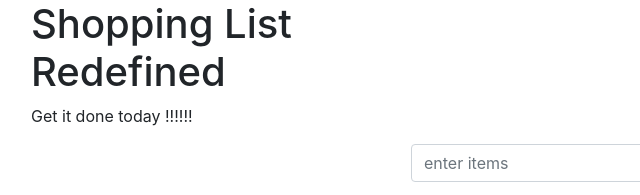
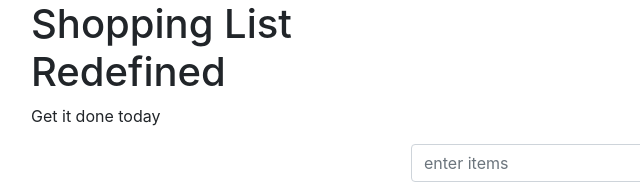
Before and after one commit to rk2609/test1, a website: page index.html in a window 1280 px wide. Shown: the top 195 px of the page, 54-694 px from the left. Drawn offline with nearby package versions, Linux system fonts and the light colour scheme.

Commit message:
changed again

```diff
--- a/index.html
+++ b/index.html
@@ -16,7 +16,7 @@
 		<div class="row">
 			<div class="col-md-4 col-md-offset-3">
 				<h1>Shopping List Redefined</h1>
-				<p id="first">Get it done today !!!!!!</p>
+				<p id="first">Get it done today</p>
 			</div>
 		</div>
 
```
